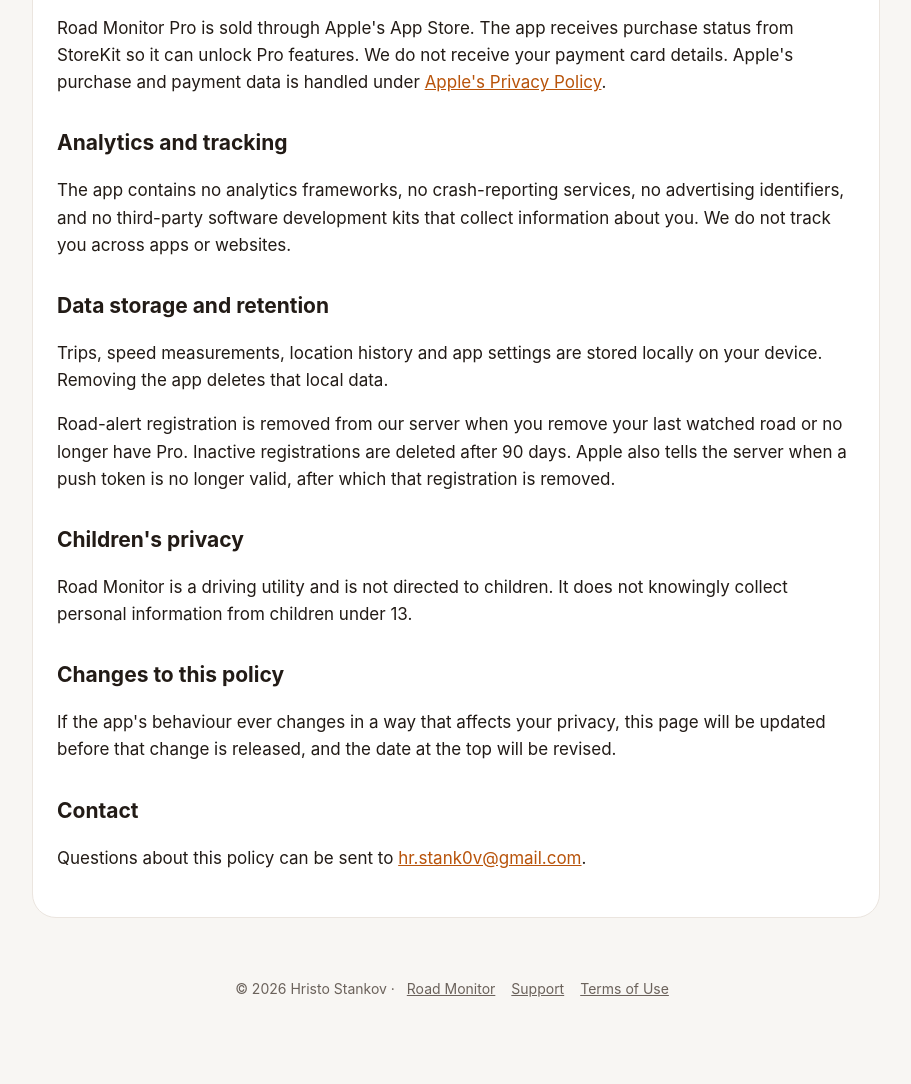
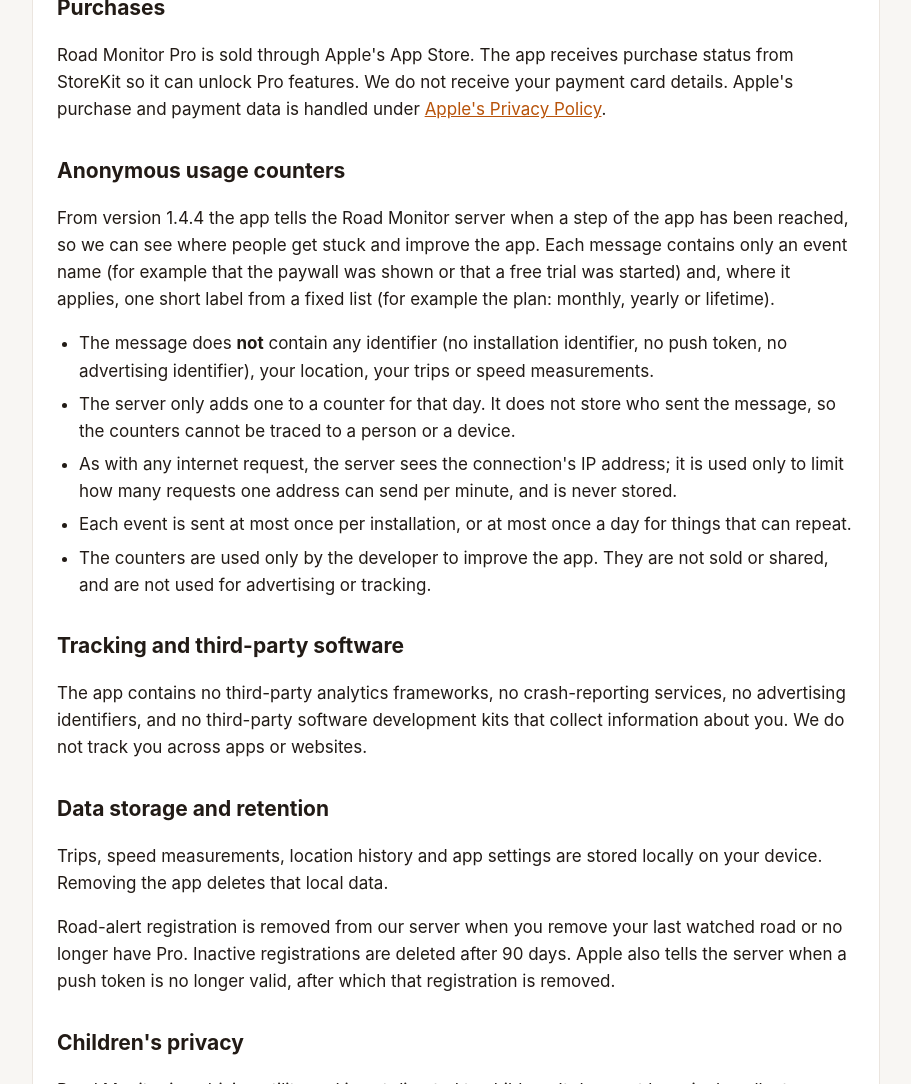
Before and after one commit to stank0v/pace-zone-monitor-pages, a plain HTML site: page privacy.html in a window 1280 px wide. Shown: the part 1441-2525 px from the top of the page, without its empty margins (184-1095 px from the left). Before the commit the page ends 2481 px from the top, so only its background shows below. Drawn offline with Linux system fonts and the light colour scheme.

Commit message:
Privacy policy, support and landing: anonymous usage counters from 1.4.4
Co-Authored-By: Claude Sonnet 5.5 <noreply@anthropic.com>
Claude-Session: https://claude.ai/code/session_014nuGQ2yrV3DZqRCV8caFKa

```diff
--- a/privacy.html
+++ b/privacy.html
@@ -4,7 +4,7 @@
 <meta charset="utf-8">
 <meta name="viewport" content="width=device-width, initial-scale=1">
 <title>Road Monitor Privacy Policy</title>
-<meta name="description" content="Privacy Policy for the Road Monitor app. Trips stay on your device; optional road alerts use an anonymous push token.">
+<meta name="description" content="Privacy Policy for the Road Monitor app. Trips stay on your device; anonymous usage counters and optional road alerts are described here.">
 <link rel="icon" href="favicon.png">
 <link rel="stylesheet" href="style.css">
 </head>
@@ -17,11 +17,11 @@
 
   <article>
     <h1>Privacy Policy</h1>
-    <p class="updated">Last updated: 3 October 2026</p>
+    <p class="updated">Last updated: 24 November 2026</p>
 
     <div class="callout">
       <strong>The short version</strong>
-      Road Monitor has no accounts, analytics, advertising or cross-app tracking. Trips, speed measurements and location history stay on your device. If you choose Pro road alerts, our server receives an anonymous push token and your alert choices (the roads you watch, or all roads, the kinds of events and quiet hours) so it can send those alerts. Warnings about events on the road ahead are worked out on your device.
+      Road Monitor has no accounts, advertising or cross-app tracking. Trips, speed measurements and location history stay on your device. From version 1.4.4 the app also sends anonymous usage counters (which steps of the app were reached, with no identifier and no location). If you choose Pro road alerts, our server receives an anonymous push token and your alert choices (the roads you watch, or all roads, the kinds of events and quiet hours) so it can send those alerts. Warnings about events on the road ahead are worked out on your device.
     </div>
 
     <h2>Road conditions and optional alerts</h2>
@@ -48,8 +48,18 @@
     <h2>Purchases</h2>
     <p>Road Monitor Pro is sold through Apple's App Store. The app receives purchase status from StoreKit so it can unlock Pro features. We do not receive your payment card details. Apple's purchase and payment data is handled under <a href="https://www.apple.com/legal/privacy/">Apple's Privacy Policy</a>.</p>
 
-    <h2>Analytics and tracking</h2>
-    <p>The app contains no analytics frameworks, no crash-reporting services, no advertising identifiers, and no third-party software development kits that collect information about you. We do not track you across apps or websites.</p>
+    <h2>Anonymous usage counters</h2>
+    <p>From version 1.4.4 the app tells the Road Monitor server when a step of the app has been reached, so we can see where people get stuck and improve the app. Each message contains only an event name (for example that the paywall was shown or that a free trial was started) and, where it applies, one short label from a fixed list (for example the plan: monthly, yearly or lifetime).</p>
+    <ul>
+      <li>The message does <strong>not</strong> contain any identifier (no installation identifier, no push token, no advertising identifier), your location, your trips or speed measurements.</li>
+      <li>The server only adds one to a counter for that day. It does not store who sent the message, so the counters cannot be traced to a person or a device.</li>
+      <li>As with any internet request, the server sees the connection's IP address; it is used only to limit how many requests one address can send per minute, and is never stored.</li>
+      <li>Each event is sent at most once per installation, or at most once a day for things that can repeat.</li>
+      <li>The counters are used only by the developer to improve the app. They are not sold or shared, and are not used for advertising or tracking.</li>
+    </ul>
+
+    <h2>Tracking and third-party software</h2>
+    <p>The app contains no third-party analytics frameworks, no crash-reporting services, no advertising identifiers, and no third-party software development kits that collect information about you. We do not track you across apps or websites.</p>
 
     <h2>Data storage and retention</h2>
     <p>Trips, speed measurements, location history and app settings are stored locally on your device. Removing the app deletes that local data.</p>
```
Also changed, not shown: en/index.html (+1 -1 lines), support.html (+1 -1 lines).
